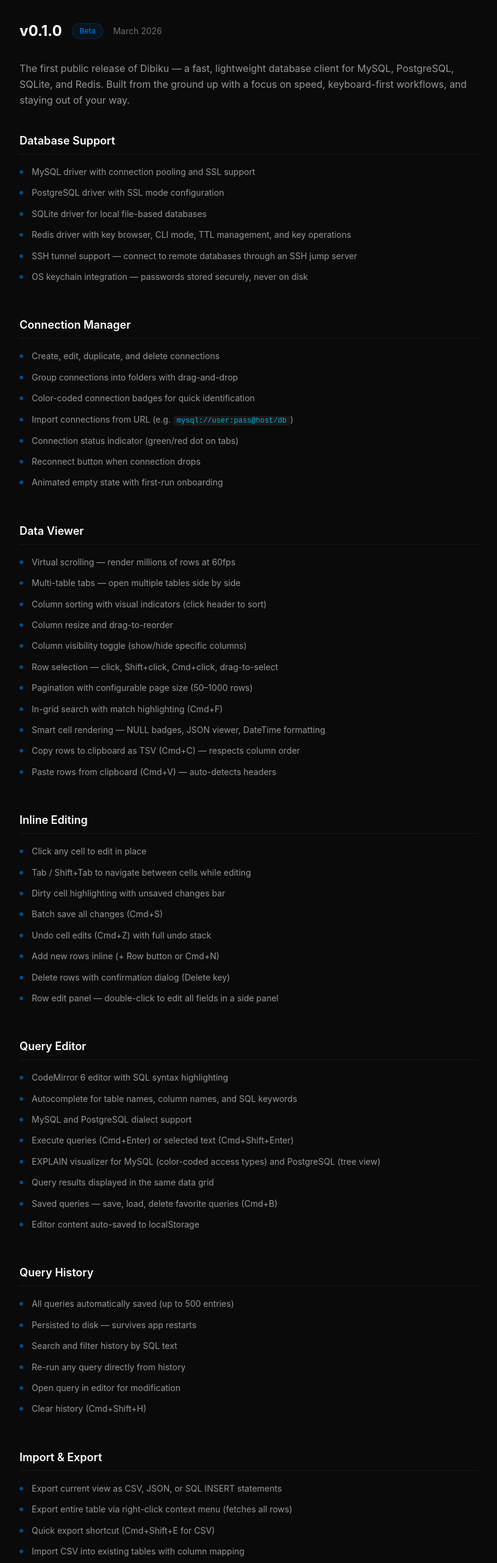
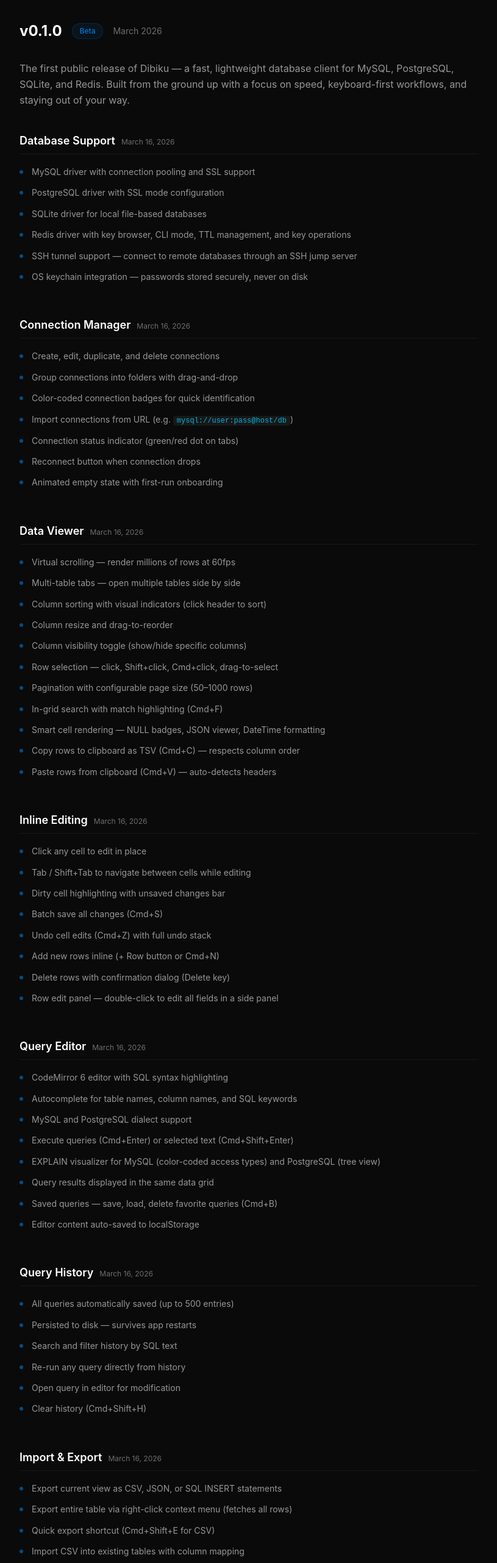
Before and after one commit to GetDibiku/dibiku-web, a Nuxt app: page /changelog in a window 1280 px wide. Shown: the part 234-2797 px from the top of the page at 61% size, without its empty margins (232-1047 px from the left). Built offline with nearby package versions, Linux system fonts and the light colour scheme.

Commit message:
Update changelog

```diff
--- a/app/pages/changelog.vue
+++ b/app/pages/changelog.vue
@@ -34,7 +34,7 @@
       <div class="space-y-12">
         <!-- Database Support -->
         <section>
-          <h2 class="changelog-heading">Database Support</h2>
+          <h2 class="changelog-heading">Database Support <span class="changelog-date">March 16, 2026</span></h2>
           <ul class="changelog-list">
             <li>MySQL driver with connection pooling and SSL support</li>
             <li>PostgreSQL driver with SSL mode configuration</li>
@@ -47,7 +47,7 @@
 
         <!-- Connection Manager -->
         <section>
-          <h2 class="changelog-heading">Connection Manager</h2>
+          <h2 class="changelog-heading">Connection Manager <span class="changelog-date">March 16, 2026</span></h2>
           <ul class="changelog-list">
             <li>Create, edit, duplicate, and delete connections</li>
             <li>Group connections into folders with drag-and-drop</li>
@@ -61,7 +61,7 @@
 
         <!-- Data Viewer -->
         <section>
-          <h2 class="changelog-heading">Data Viewer</h2>
+          <h2 class="changelog-heading">Data Viewer <span class="changelog-date">March 16, 2026</span></h2>
           <ul class="changelog-list">
             <li>Virtual scrolling — render millions of rows at 60fps</li>
             <li>Multi-table tabs — open multiple tables side by side</li>
@@ -79,7 +79,7 @@
 
         <!-- Inline Editing -->
         <section>
-          <h2 class="changelog-heading">Inline Editing</h2>
+          <h2 class="changelog-heading">Inline Editing <span class="changelog-date">March 16, 2026</span></h2>
           <ul class="changelog-list">
             <li>Click any cell to edit in place</li>
             <li>Tab / Shift+Tab to navigate between cells while editing</li>
@@ -94,7 +94,7 @@
 
         <!-- Query Editor -->
         <section>
-          <h2 class="changelog-heading">Query Editor</h2>
+          <h2 class="changelog-heading">Query Editor <span class="changelog-date">March 16, 2026</span></h2>
           <ul class="changelog-list">
             <li>CodeMirror 6 editor with SQL syntax highlighting</li>
             <li>Autocomplete for table names, column names, and SQL keywords</li>
@@ -109,7 +109,7 @@
 
         <!-- Query History -->
         <section>
-          <h2 class="changelog-heading">Query History</h2>
+          <h2 class="changelog-heading">Query History <span class="changelog-date">March 16, 2026</span></h2>
           <ul class="changelog-list">
             <li>All queries automatically saved (up to 500 entries)</li>
             <li>Persisted to disk — survives app restarts</li>
@@ -122,7 +122,7 @@
 
         <!-- Import & Export -->
         <section>
-          <h2 class="changelog-heading">Import &amp; Export</h2>
+          <h2 class="changelog-heading">Import &amp; Export <span class="changelog-date">March 16, 2026</span></h2>
           <ul class="changelog-list">
             <li>Export current view as CSV, JSON, or SQL INSERT statements</li>
             <li>Export entire table via right-click context menu (fetches all rows)</li>
@@ -135,7 +135,7 @@
 
         <!-- Table Management -->
         <section>
-          <h2 class="changelog-heading">Table Management</h2>
+          <h2 class="changelog-heading">Table Management <span class="changelog-date">March 17, 2026</span></h2>
           <ul class="changelog-list">
             <li>Table structure viewer — columns, indexes, primary keys</li>
             <li>Right-click context menu: Copy Name, Copy SELECT, Copy INSERT, Copy CREATE TABLE</li>
@@ -149,7 +149,7 @@
 
         <!-- UI & Theme -->
         <section>
-          <h2 class="changelog-heading">UI &amp; Theme</h2>
+          <h2 class="changelog-heading">UI &amp; Theme <span class="changelog-date">March 16, 2026</span></h2>
           <ul class="changelog-list">
             <li>Dark theme (VS Code-inspired) and Light theme</li>
             <li>Theme toggle with persistence</li>
@@ -164,7 +164,7 @@
 
         <!-- Keyboard Shortcuts -->
         <section>
-          <h2 class="changelog-heading">Keyboard Shortcuts (34+)</h2>
+          <h2 class="changelog-heading">Keyboard Shortcuts (36) <span class="changelog-date">March 17, 2026</span></h2>
           <div class="grid sm:grid-cols-2 gap-x-8 gap-y-1 mt-4">
             <div v-for="s in shortcuts" :key="s.keys" class="flex items-center justify-between py-1.5 border-b border-white/[0.04]">
               <span class="text-sm text-[var(--color-text-muted)]">{{ s.desc }}</span>
@@ -237,6 +237,15 @@
   padding-bottom: 8px;
   border-bottom: 1px solid rgba(255, 255, 255, 0.06);
   margin-bottom: 12px;
+  display: flex;
+  align-items: baseline;
+  gap: 10px;
+}
+
+.changelog-date {
+  font-size: 12px;
+  font-weight: 400;
+  color: var(--color-text-dim);
 }
 
 .changelog-list {
```
